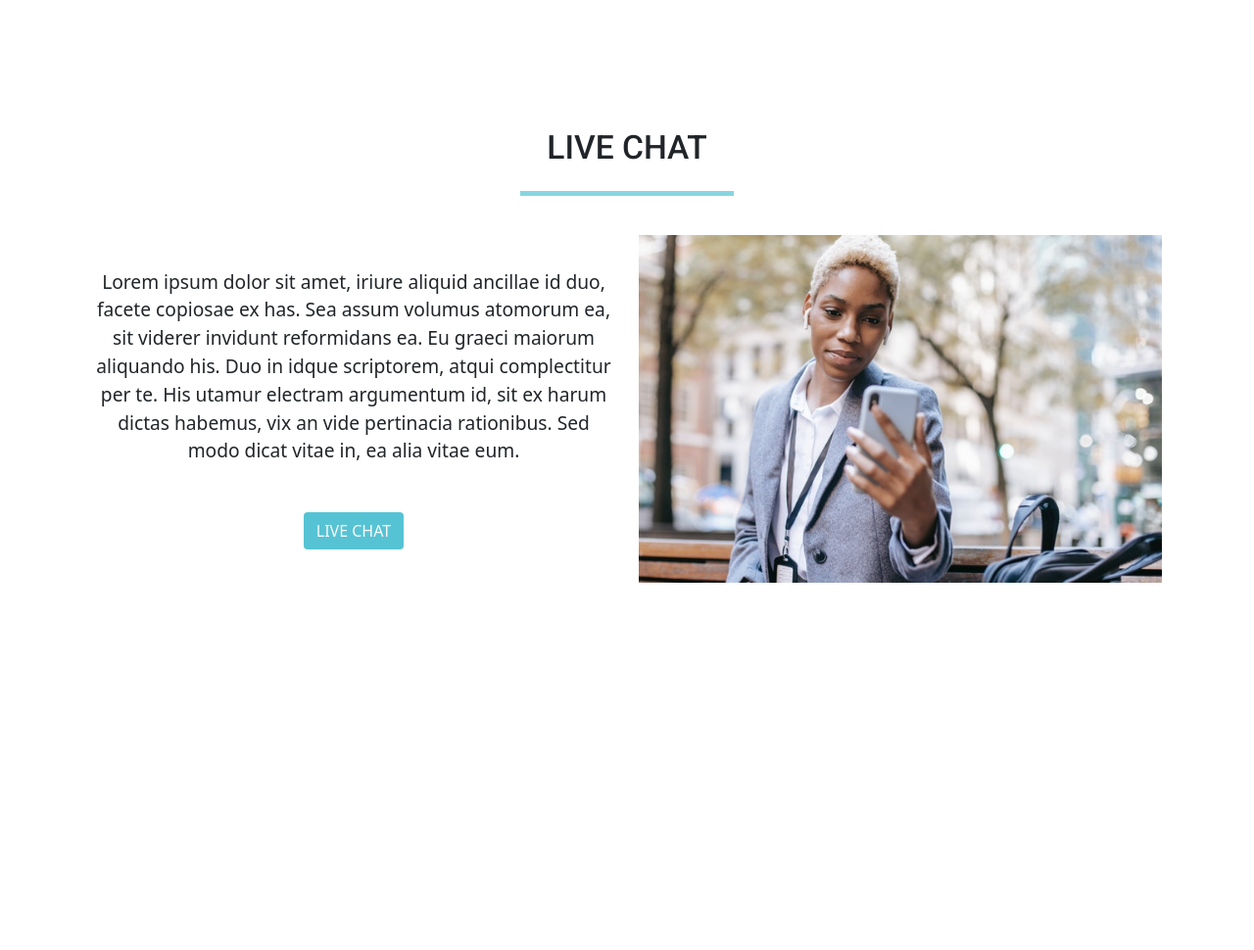
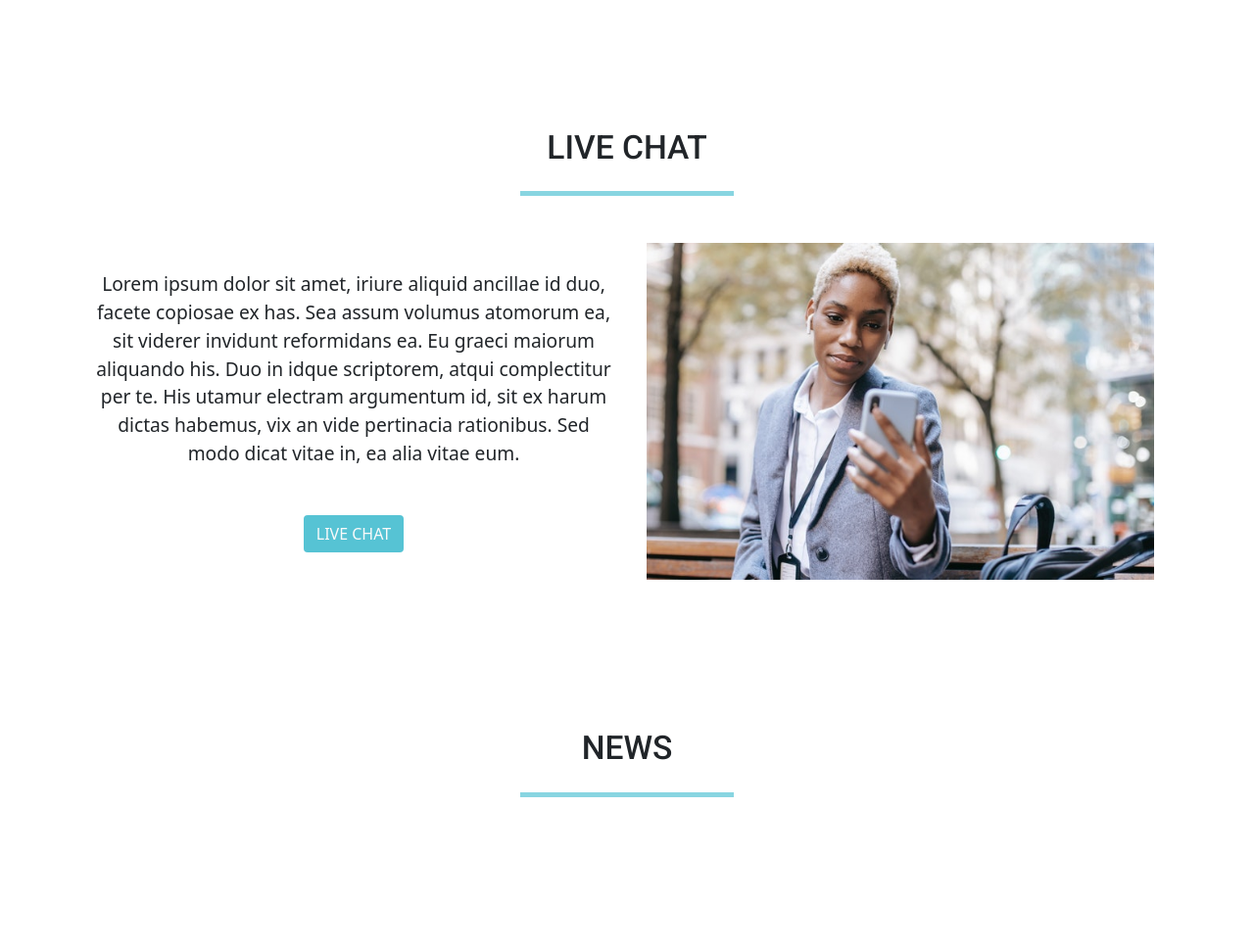
Before and after one commit to roomacarthur/B-Care, a Flask app: page / in a window 1280 px wide. Shown: the part 2090-3060 px from the top of the page at 98% size. Before the commit the page ends 2685 px from the top, so only its background shows below. Run offline with Flask 2, Linux system fonts and the light colour scheme; data that the repository does not hold is empty; some libraries are stand-ins or nearby versions.

Commit message:
Remove unnecessary image clas under chat section

```diff
--- a/templates/index.html
+++ b/templates/index.html
@@ -98,7 +98,28 @@
                 </div>
             </div>
             <div class="col-lg-6 col-sm-12">
-                <img src="{{ url_for('static', filename='img/chat.jpg') }}" alt="Woman looking at the mobilephone" class="img-fluid chat-img" id="chat-img">
+                <img src="{{ url_for('static', filename='img/chat.jpg') }}" alt="Woman looking at the mobilephone" class="img-fluid p-2" id="chat-img">
+            </div>
+        </div>
+    </div>
+</section>
+<!-- News section -->
+<section class="mb-5">
+    <div class="container">
+        <div class="row">
+            <h2 class="section-heading-1 text-uppercase">News</h2>
+        </div>
+        <hr class="heading-hr mx-auto">
+    </div>
+    <div class="container">
+        <div class="row pt-4">
+            <div class="col-lg-6 col-sm-12 para-center">
+                <div class="row text-center mt-5">
+
+                </div>
+            </div>
+            <div class="col-lg-6 col-sm-12">
+
             </div>
         </div>
     </div>
```
